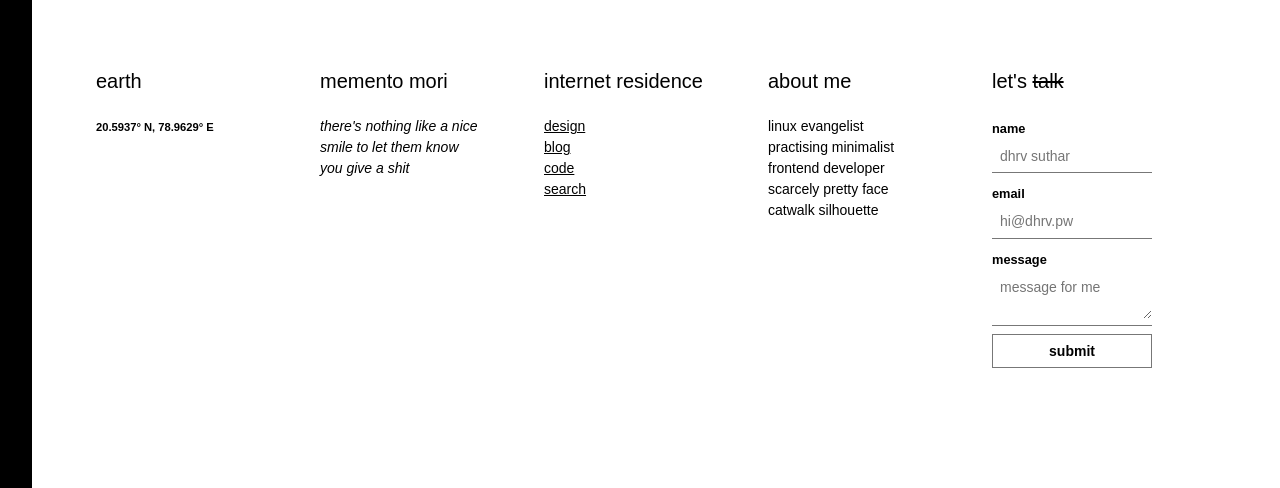
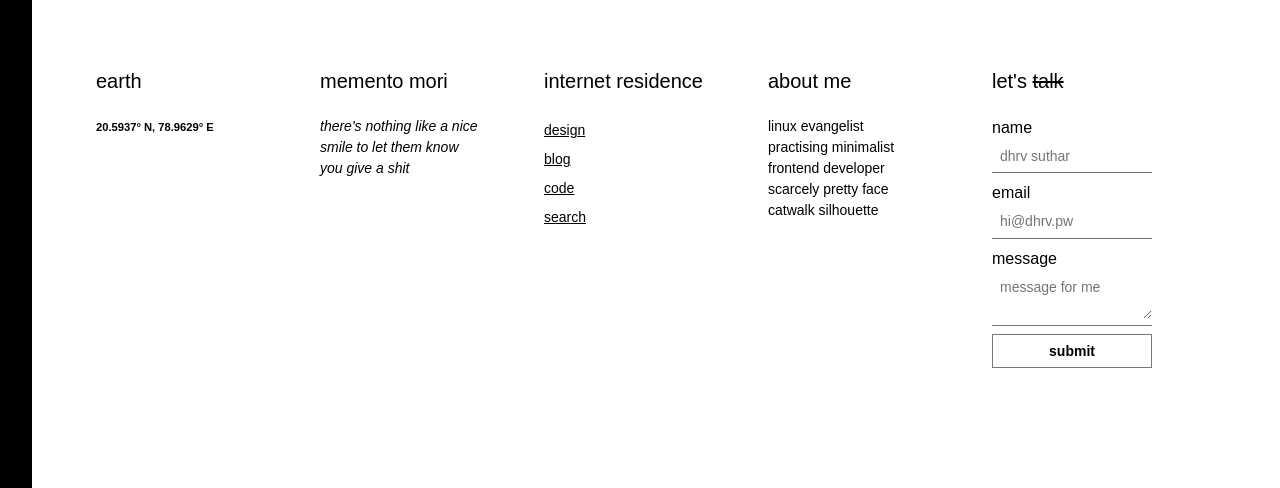
Before and after one commit to 0xdhrv/0x-dhrv-pw, a plain HTML site: page index.html in a window 1280 px wide. Shown: the part 312-800 px from the top of the page. Drawn offline with Linux system fonts and the light colour scheme; a web font is replaced by a local one.

Commit message:
fix: forms

```diff
--- a/index.html
+++ b/index.html
@@ -55,10 +55,10 @@
                     internet residence
                 </p>
                 <p>
-                    <a rel="noopener" class="db link dim underline black" target="_blank" href="https://dhrv.pw/">design</a>
-                    <a rel="noopener" class="db link dim underline black" target="_blank" href="https://blog.dhrv.pw/">blog</a>
-                    <a rel="noopener" class="db link dim underline black" target="_blank" href="https://git.dhrv.pw/">code</a>
-                    <a rel="noopener" class="db link dim underline black" target="_blank" href="https://srch.dhrv.pw/">search</a>
+                    <a rel="noopener" class="db pv1 link dim underline black" target="_blank" href="https://dhrv.pw/">design</a>
+                    <a rel="noopener" class="db pv1 link dim underline black" target="_blank" href="https://blog.dhrv.pw/">blog</a>
+                    <a rel="noopener" class="db pv1 link dim underline black" target="_blank" href="https://git.dhrv.pw/">code</a>
+                    <a rel="noopener" class="db pv1 link dim underline black" target="_blank" href="https://srch.dhrv.pw/">search</a>
                 </p>
             </div>
             <div class="fl-ns w-50-m w-20-l pr3-m pr5-l">
@@ -79,27 +79,15 @@
                         <input type="text" name="_honey" style="display:none">
                         <input type="hidden" name="_captcha" value="false">
                         <div class="mt2 bb b--gray">
-                            <label for="name" class="f5">
-                                <small class="fw6">
-                                    name
-                                </small>
-                            </label>
+                            <label for="name" class="f5">name</label>
                             <input class="pa2 input-reset bn bb bg-transparent w-100" type="text" name="name" placeholder="dhrv suthar">
                         </div>
                         <div class="mv2 bb b--gray">
-                            <label for="email" class="f5">
-                                <small class="fw6">
-                                    email
-                                </small>
-                            </label>
+                            <label for="email" class="f5">email</label>
                             <input class="pa2 input-reset bn bg-transparent w-100" type="email" name="email" placeholder="hi@dhrv.pw">
                         </div>
                         <div class="mv2 bb b--gray">
-                            <label for="message" class="f5">
-                                <small class="fw6">
-                                    message
-                                </small>
-                            </label>
+                            <label for="message" class="f5">message</label>
                             <textarea class="pa2 input-reset bn bg-transparent w-100" type="text" name="message" placeholder="message for me"></textarea>
                         </div>
                         <div class="mv2">
```
